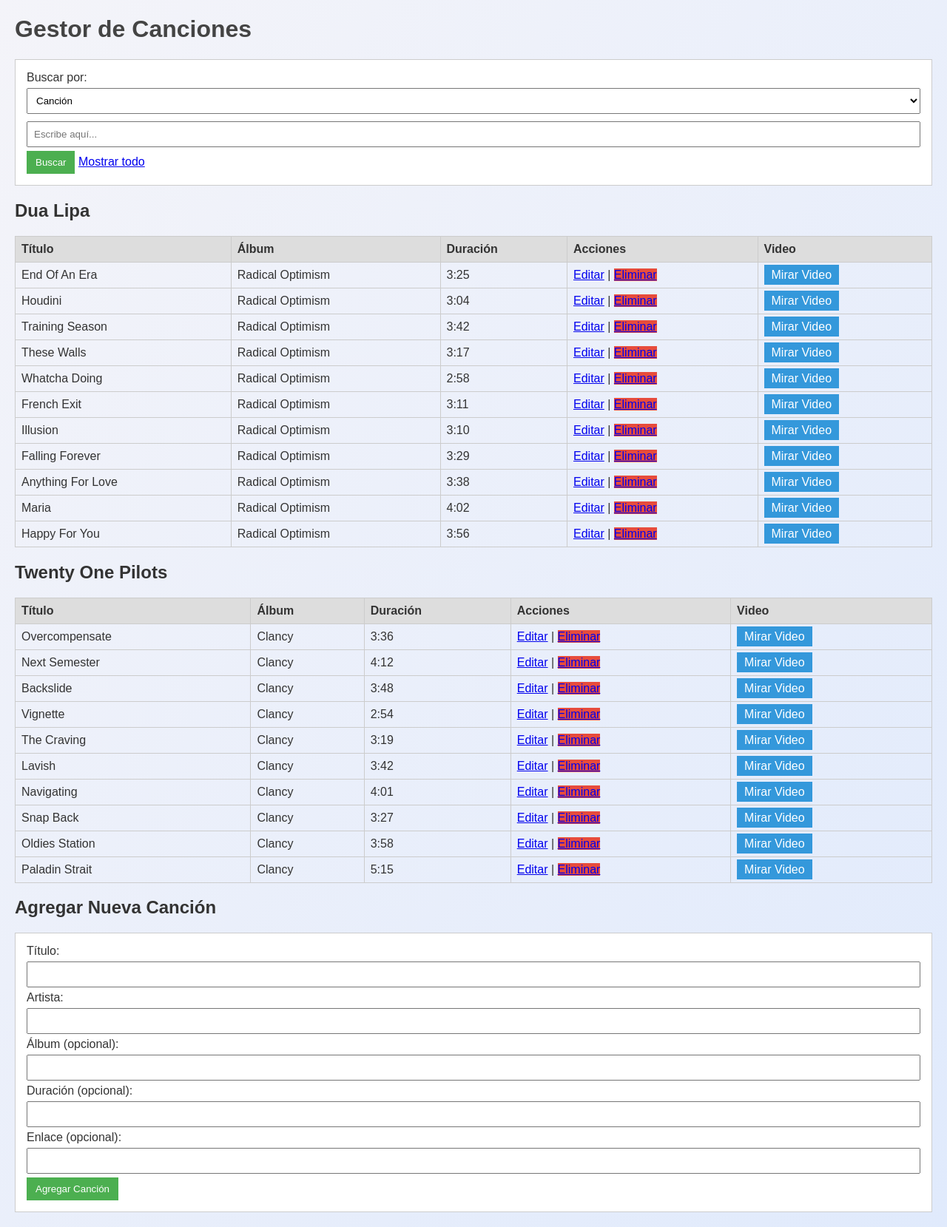
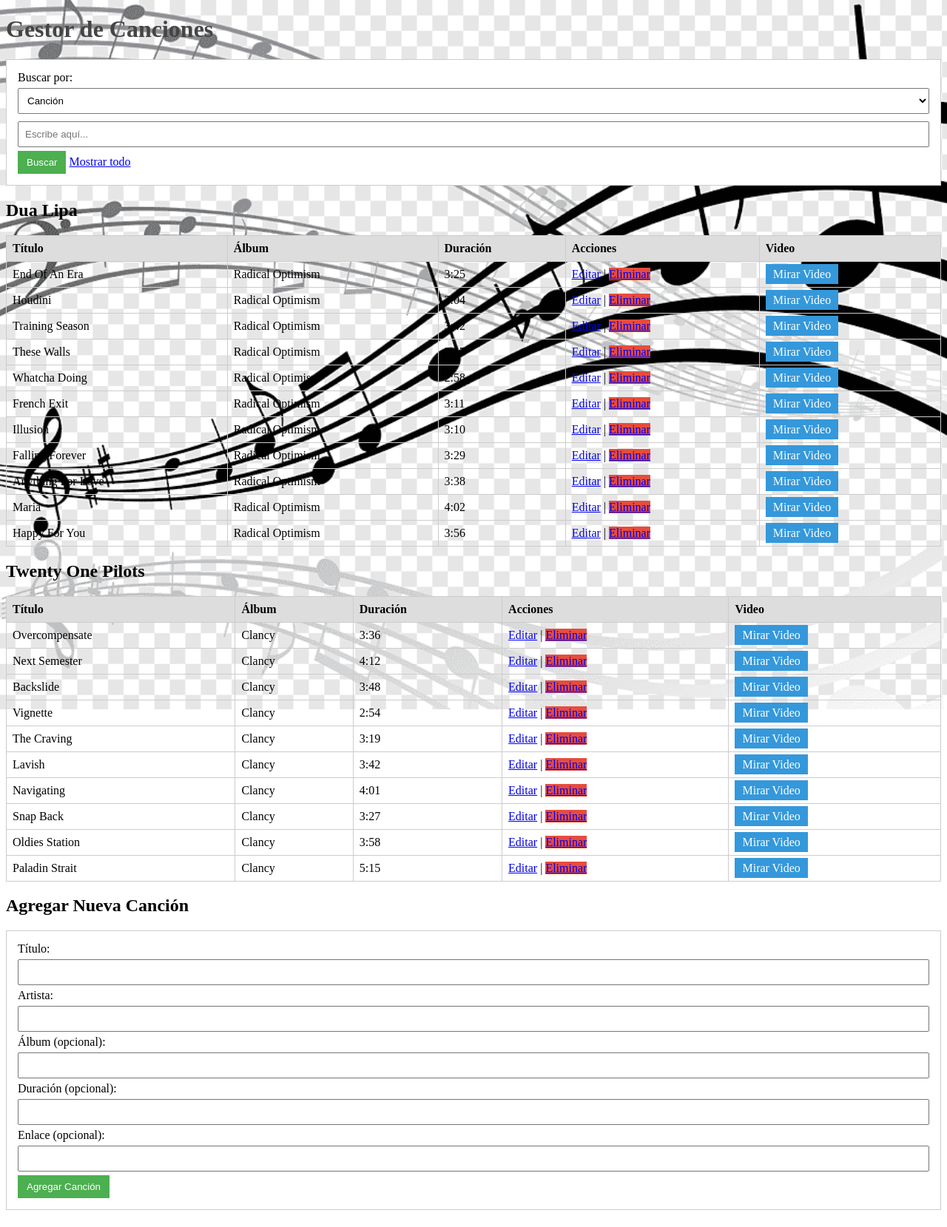
Before and after one commit to QuesitosJulio/QuesosMusicProjectV2, a PHP site: page /music_crud.php in a window 1280 px wide. Shown: the whole page at 74% size. After the commit the page ends 1636 px from the top, so only its background shows below. Run offline with PHP 8.4, Linux system fonts and the light colour scheme; data comes from the database, SQL or seed files in the repository; data that the repository does not hold is empty.

Commit message:
Background style

```diff
--- a/music_crud.php
+++ b/music_crud.php
@@ -65,10 +65,11 @@
             box-sizing: border-box;
         }
         body {
-            font-family: Arial, sans-serif;
-            margin: 20px;
-            background: linear-gradient(to bottom right, #f4f4f9, #e0eafc);
-            color: #333;
+            background-image: url('notas.png');
+            background-repeat: no-repeat;
+            background-position: center top;
+            background-size: contain;
+            background-color: #fff;
         }
         h1 {
             color: #444;
```
Also changed, not shown: notas.png (added).
